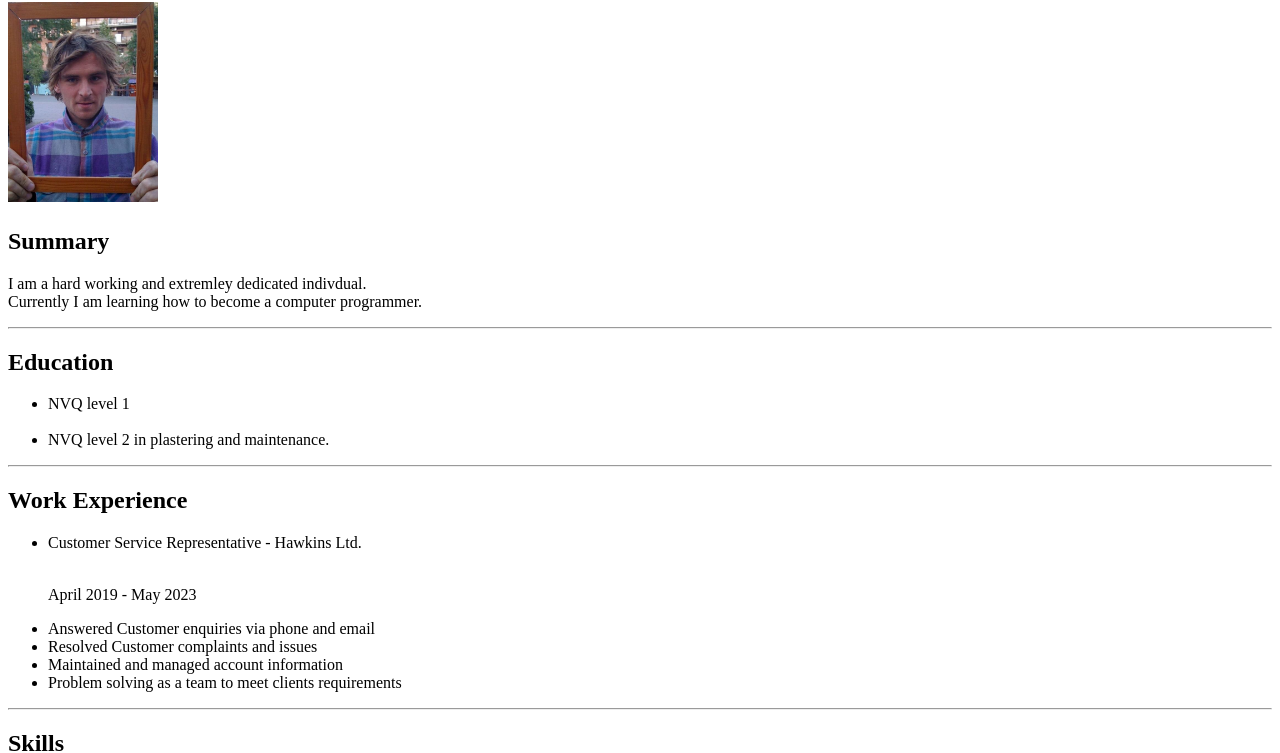
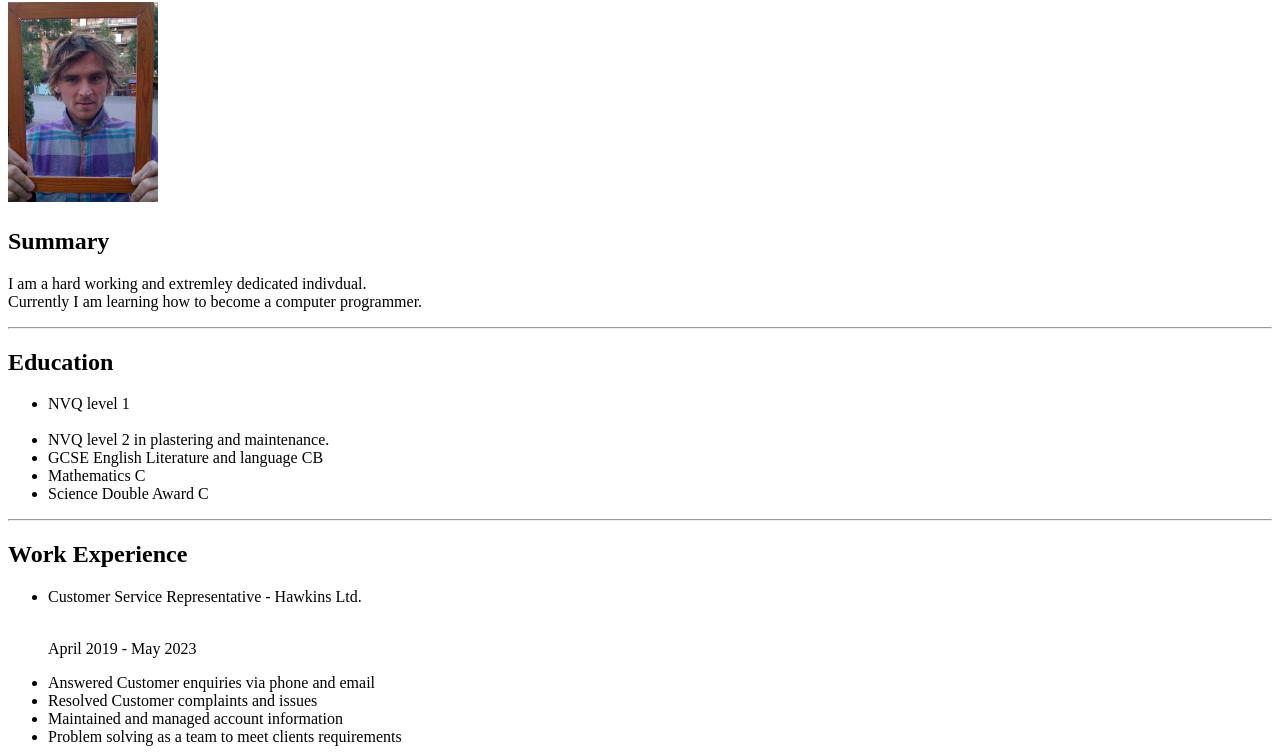
Before and after one commit to Tweek1984/My-Resume, a plain HTML site: page index.html in a window 1280 px wide. Shown: the part 65-818 px from the top of the page. Drawn offline with Linux system fonts and the light colour scheme.

Commit message:
Update index.html

```diff
--- a/index.html
+++ b/index.html
@@ -22,6 +22,9 @@
    <ul>
     <li> NVQ level 1 </li><br/>
     <li>NVQ level 2 in plastering and maintenance.</li>
+    <li>GCSE English Literature and language CB</li>
+    <li>Mathematics C</li>
+    <li>Science Double Award C</li>
    </ul>
 
    <hr />
```
